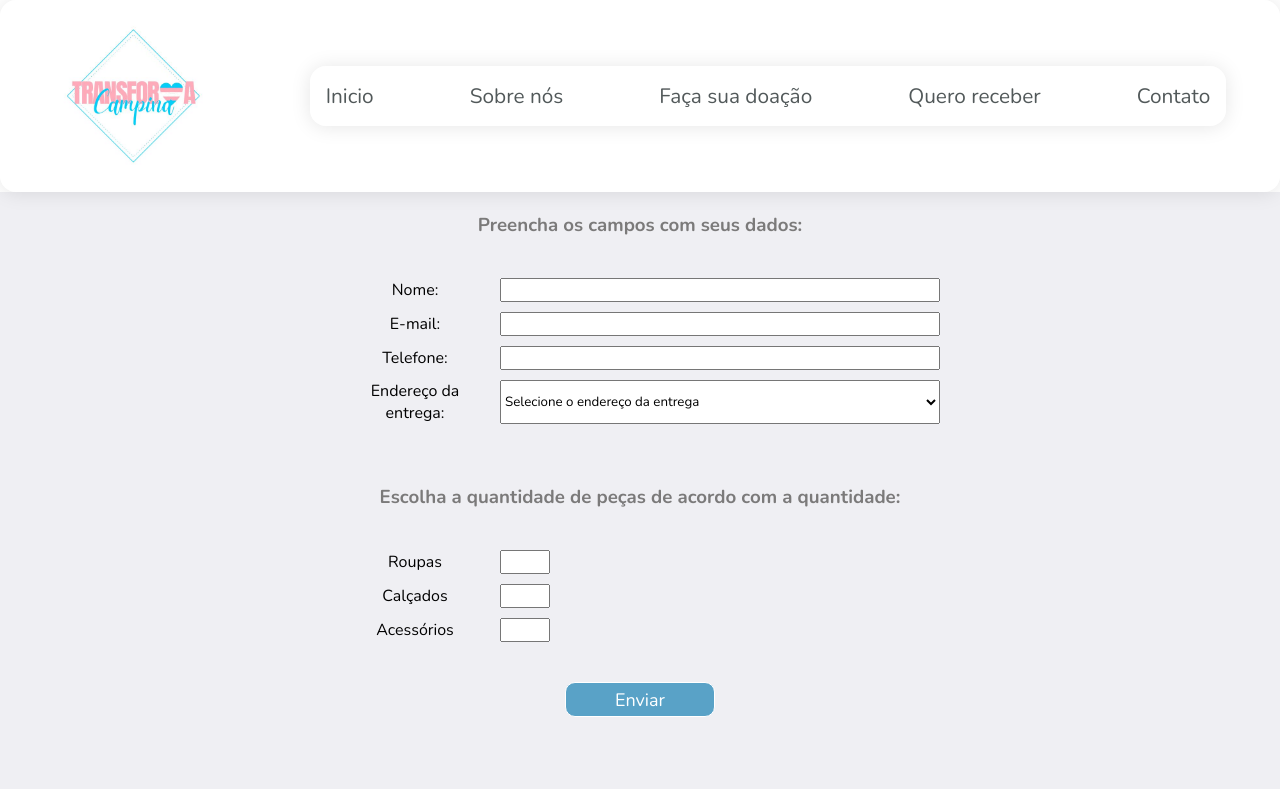
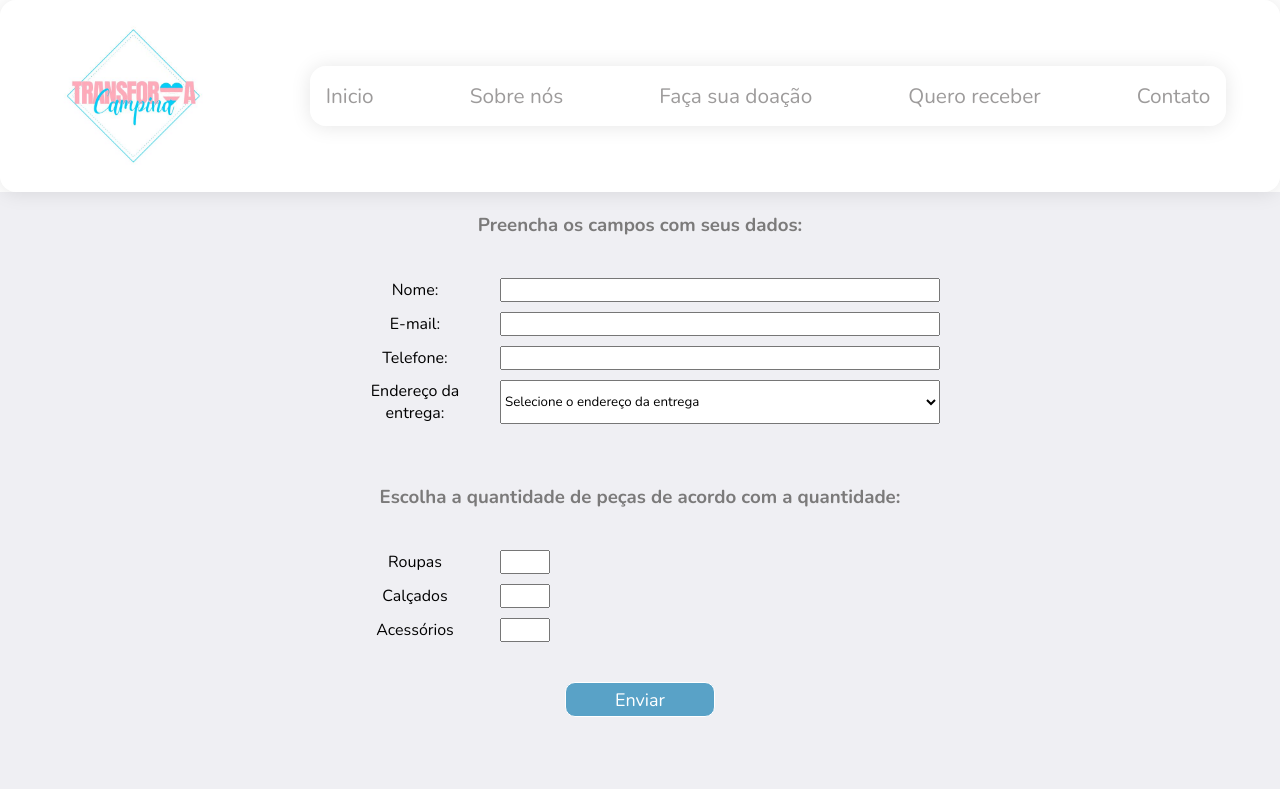
Before and after one commit to layllandrade/projeto-final-reprograma, a React (Vite) app: page /doe in a window 1280 px wide. Shown: the top 789 px of the page. Built offline with nearby package versions, Linux system fonts and the light colour scheme.

Commit message:
Alterações no css

```diff
--- a/src/styles/components/footer.module.css
+++ b/src/styles/components/footer.module.css
@@ -22,14 +22,17 @@
     justify-content: center;
     gap: 30px;
 }
+
 .footerIcons {
     gap: 10px;
     display: flex;
     align-items: center;
 }
+
 .footerIconsLink {
     color: #fff;
 }
+
 @media screen and (max-width: 480px) {
     .footerContainer {
         padding: 1rem;
--- a/src/styles/components/menu.module.css
+++ b/src/styles/components/menu.module.css
@@ -10,10 +10,12 @@
     box-shadow: 0 1px 20px rgba(0, 0, 0, 0.1);
     backdrop-filter: blur(2.6px);
 }
+
 .menuItem {
     list-style: none;
     text-align: center;
 }
+
 .menuItem:hover{
     -webkit-text-stroke: 1px;
     transition-timing-function: ease-in-out;
@@ -21,9 +23,10 @@
 
 .menuLink {
     text-decoration: none;
-    color: #52595a;
+    color: #9d9b9b;
     font-size: 1.3rem;
 }
+
 .logo {
     width: 10em;
 }
@@ -33,10 +36,12 @@
         display: flex;
         gap: 9px;
 
-}
+    }
+
     .menuLink {
         font-size: 12px;
     }
+
     .logo {
         width: 100px;
     }
--- a/src/styles/components/titulo.module.css
+++ b/src/styles/components/titulo.module.css
@@ -1,8 +1,11 @@
 .titulo {
-    color:hsl(299deg 3% 63%);
+    color: rgb(255 255 255);
+    text-shadow: 0px 2px 3px black;
 }
+
 @media screen and (max-width: 480px) {
     .titulo {
         font-size: 1.5em;
+
     }
 }
--- a/src/styles/pages/doe.module.css
+++ b/src/styles/pages/doe.module.css
@@ -68,26 +68,32 @@ label {
 .inputNumber {
     width: 50px;
 }
+
 @media screen and (max-width: 480px) {
     .titulo {
         font-size: 15px;
     }
+
     .formulario {
         display: flex;
         flex-direction: column;
         grid-gap: 5px;
         padding: 10px;
     }
+
     .botao {
         width: 73px;
         font-size: 12px;
     }
+
     .doeContainer {
         gap: 9px;
     }
+
     .contatoContainer {
         padding: 10px;
     }
+
     .contatoWhatsapp {
         font-size: 12px;
     }
--- a/src/styles/pages/inicio.module.css
+++ b/src/styles/pages/inicio.module.css
@@ -11,8 +11,9 @@
 }
 
 .titulo {
-    color: rgb(123, 122, 122);
+    color: rgb(167 165 165);
     padding: 20px;
+    font-size: 25px;
 }
 
 .mapContainer {
--- a/src/styles/pages/receberDoacao.module.css
+++ b/src/styles/pages/receberDoacao.module.css
@@ -41,6 +41,7 @@ label {
     align-self: center;
     width: 120px;
 }
+
 .profissao {
     grid-column: input;
     align-self: center;
@@ -56,16 +57,19 @@ label {
     color: rgb(123, 122, 122);
     padding-top: 20px;
 }
+
 @media screen and (max-width: 480px) {
     .titulo {
         font-size: 15px;
     }
+
     .formulario {
         display: flex;
         flex-direction: column;
         grid-gap: 5px;
         padding: 10px;
     }
+
     .botao {
         width: 80px;
         font-size: 13px;
```
Also changed, not shown: src/styles/components/header.module.css (+7 -3 lines), src/styles/pages/contato.module.css (+10 -0 lines), src/styles/pages/sobre.module.css (+7 -0 lines).
